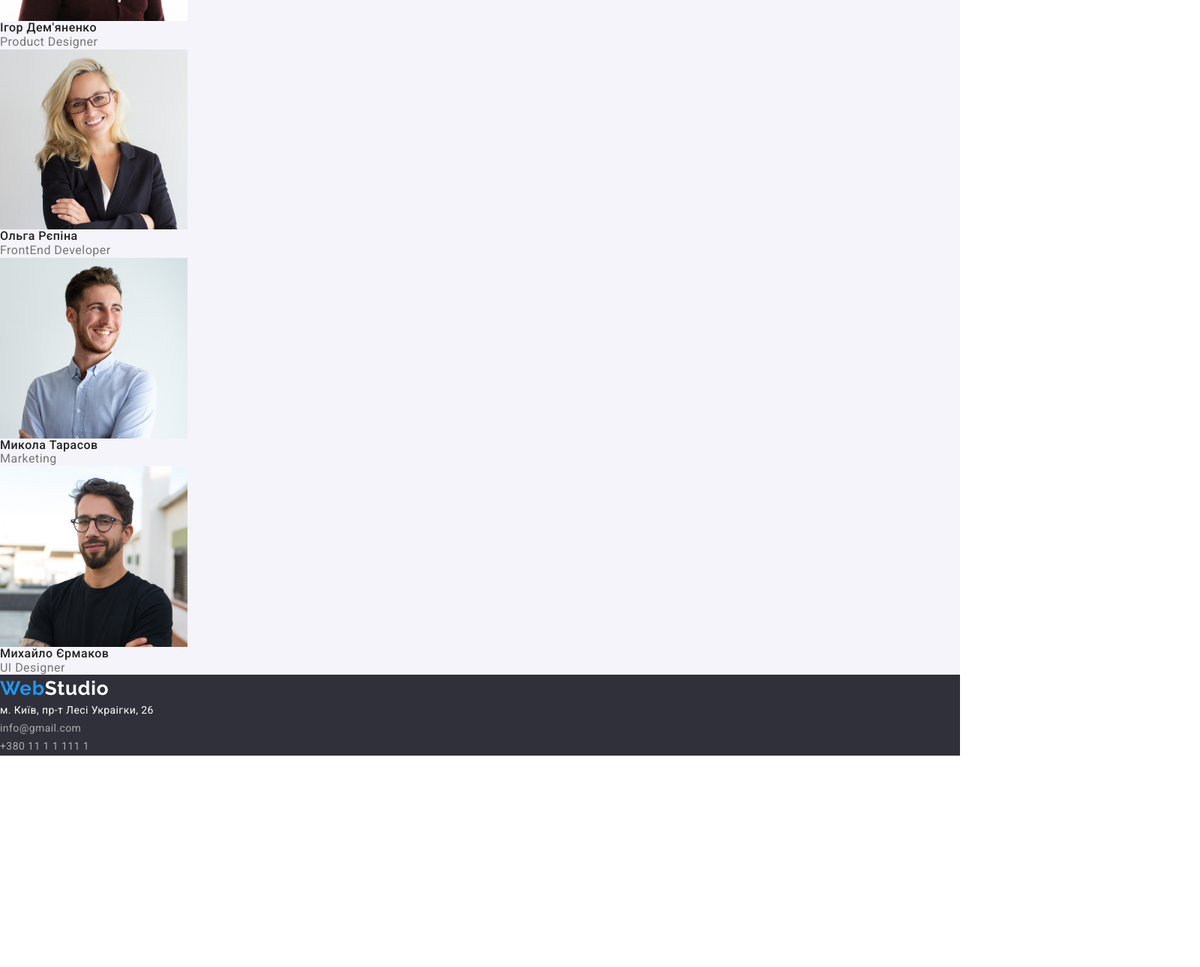
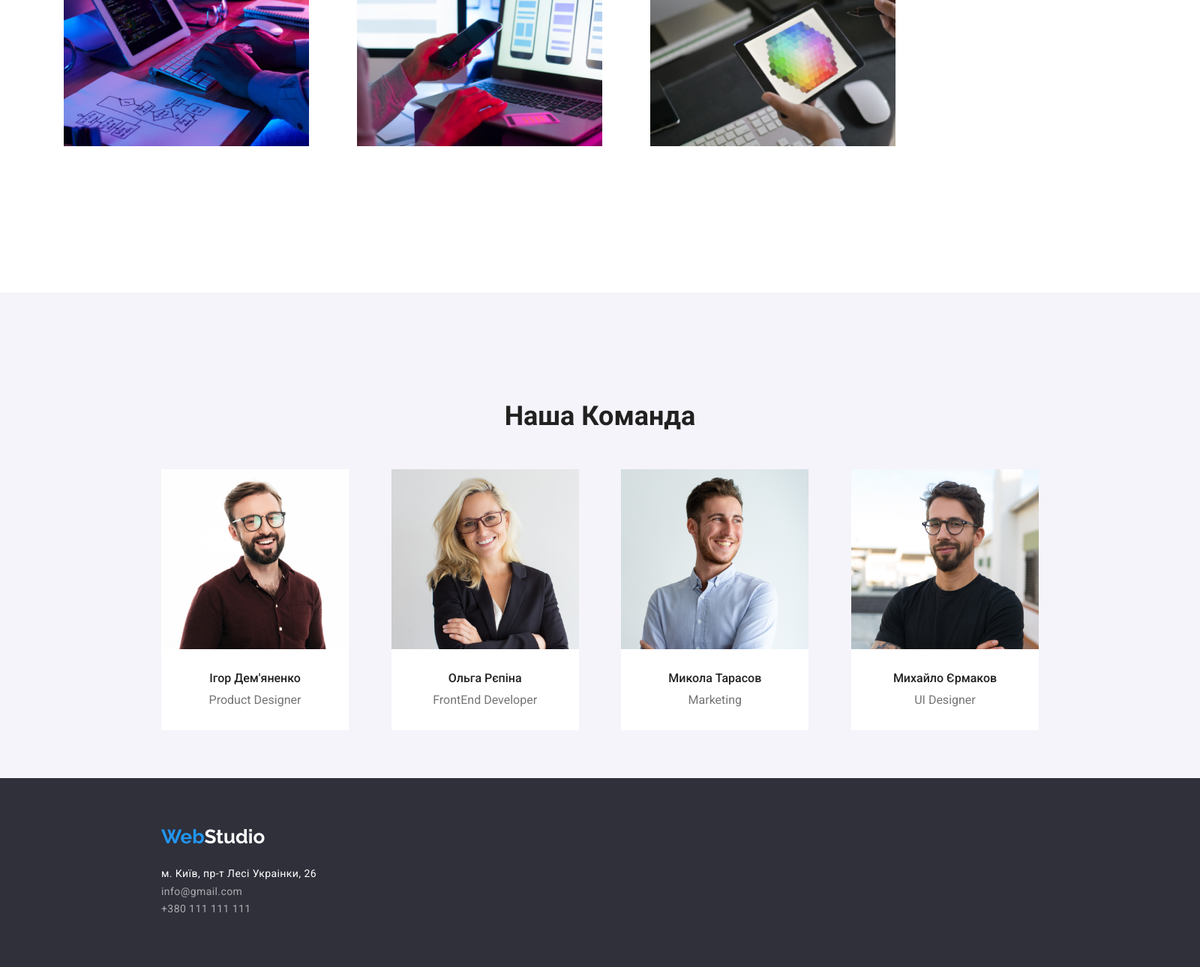
Before and after one commit to FiloVot/HomeWork, a plain HTML site: page index.html in a window 1280 px wide. Shown: the part 1125-2415 px from the top of the page at 75% size, 1600 px wide, since content can reach past the window. Before the commit the page ends 2133 px from the top, so only its background shows below. Drawn offline with nearby package versions, Linux system fonts and the light colour scheme.

Commit message:
add flex and more

```diff
--- a/CSS/style.css
+++ b/CSS/style.css
@@ -12,8 +12,20 @@ body {
     font-family: "Roboto", serif;
 }
 
-header {
-    padding-bottom: 360px 210px;
+.header {
+    padding: 24px 0;
+}
+
+.header-flex {
+    display: flex;
+    justify-content: space-between;
+    align-items: center;
+}
+
+.conteiner {
+    max-width: 1200px;
+    padding: 0 15px;
+    margin: 0 auto;
 }
 
 .web {
@@ -30,9 +42,12 @@ header {
     font-size: 26px;
     font-weight: 700;
     line-height: 1.385;
-    letter-spacing: 0.03em;
-    text-align: left;
-    text-decoration: none;
+   margin-right: 0 auto;
+}
+
+.header-list {
+    display: flex;
+    gap: 50px;
 }
 
 .header-item {
@@ -40,8 +55,7 @@ header {
 font-size: 14px;
 font-weight: 500;
 line-height: 1.172;
-letter-spacing: 0.02em;
-text-transform: none;
+text-transform: uppercase;
 }
 
 .contact-item {
@@ -49,10 +63,11 @@ text-transform: none;
 font-size: 14px;
 font-weight: 500;
 line-height: 1.172;
-letter-spacing: 0.02em;
+display: flex;
 }
 
 .hero {
+    padding: 200px 0;
     background: var(--main-bg)
 }
 .hero-title {
@@ -66,11 +81,24 @@ text-align: center;
 .hero-button {
     background: var(--button-bg);
     color: var(--font-second);
+    display: flex;
+margin: 0 auto;
 font-size: 16px;
 font-weight: 700;
 line-height: 1.875;
-letter-spacing: 0.06em;
+padding: 10px 32px;
 }
+
+.features {
+    padding-top: 94px;
+}
+
+.features-list {
+    display: flex;
+    justify-content: space-between;
+    flex-direction: row;
+}
+
 .features-title {
     color: var(--font-main);
     font-size: 14px;
@@ -83,7 +111,7 @@ letter-spacing: 0.06em;
 font-size: 14px;
 font-weight: 400;
 line-height: 1.714;
-letter-spacing: 0.03em;
+padding-bottom: 118px;
 }
 .service-title {
     color: var(--font-main);
@@ -91,49 +119,95 @@ font-size: 36px;
 font-weight: 700;
 line-height: 1.172;
 letter-spacing: 0.03em;
-text-align: center;
+display: flex;
+justify-content: center;
+padding-bottom: 50px;
 }
+
+.service-item {
+    display: flex;
+    display: block;
+    display: inline-block;
+    justify-content: space-between;
+    align-items: center;
+    padding: 0 30px 188px;
+}
+
+.service-img {
+    width: 327px;
+    height: 294px;
+}
+
 .team {
     background: var(--team-bg);
+    width: 1600px;
+height: 648px;
+padding: 94px 0;
 }
 .team-title {
     color: var(--font-main);
 font-size: 36px;
 font-weight: 700;
 line-height: 1.172;
-letter-spacing: 0.03em;
-text-align: center;
+padding: 50px 0;
+display: flex;
+justify-content: center;
 }
+
+.team-list {
+    display: flex;
+    justify-content: space-between;
+    padding-bottom: 124px;
+}
+
+.team-item {
+    background: var(--font-second);
+}
+
 .team-name {
     color: var(--font-main);
 font-size: 16px;
 font-weight: 500;
 line-height: 1.172;
-letter-spacing: 0.03em;
+display: flex;
+justify-content: center;
+padding-top: 30px;
+padding-bottom: 10px;
 }
 .team-role {
     color: var(--main-text);
 font-size: 16px;
 font-weight: 400;
 line-height: 1.172;
-letter-spacing: 0.03em;
+display: flex;
+justify-content: center;
+padding-bottom: 30px;
 }
 .footer {
     background: var(--main-bg);
+    width: 1600px;
+height: 252px;
+padding: 60px 0;
 }
+
+.footer-adrees {
+    color: var(--font-second);
+font-size: 14px;
+font-weight: 400;
+line-height: 1.714;
+letter-spacing: 0.03em;
+display: flex;
+justify-content: left;
+padding-top: 20px;
+}
+
 .footer-item {
 color: var(--font-thir);
 font-size: 14px;
 font-weight: 400;
 line-height: 1.714;
 letter-spacing: 0.03em;
-text-align: left;
+display: flex;
+justify-content: left;
+gap: 9px
 }
-.footer-adrees {
-    color: var(--font-second);
-font-size: 14px;
-font-weight: 400;
-line-height: 1.714;
-letter-spacing: 0.03em;
-text-align: left;
-}
--- a/index.html
+++ b/index.html
@@ -5,26 +5,29 @@
     <meta name="viewport" content="width=device-width, initial-scale=1.0" />
     <title>WebStudio</title>
 
-    <link rel="stylesheet" href="CSS/reset.css">
+    <link rel="stylesheet" href="CSS/reset.css" />
 
     <link
       rel="stylesheet"
       href="https://cdnjs.cloudflare.com/ajax/libs/normalize/8.0.1/normalize.min.css"
       integrity="sha512-NhSC1YmyruXifcj/KFRWoC561YpHpc5Jtzgvbuzx5VozKpWvQ+4nXhPdFgmx8xqexRcpAglTj9sIBWINXa8x5w=="
       crossorigin="anonymous"
-      referrerpolicy="no-referrer"/>
+      referrerpolicy="no-referrer"
+    />
 
     <link rel="preconnect" href="https://fonts.googleapis.com" />
     <link rel="preconnect" href="https://fonts.gstatic.com" crossorigin />
     <link
       href="https://fonts.googleapis.com/css2?family=Raleway:ital,wght@0,100..900;1,100..900&family=Roboto:ital,wght@0,100..900;1,100..900&display=swap"
-      rel="stylesheet"/>
+      rel="stylesheet"
+    />
 
     <link rel="stylesheet" href="CSS/style.css" />
   </head>
   <body>
     <!-- Шапка Сайту -->
     <header class="header">
+      <div class="conteiner header-flex">
         <a href="./index.html" class="logo"
           ><span class="web">Web</span><span class="studio">Studio</span></a
         >
@@ -43,15 +46,19 @@
             <li><a class="contact-item" href="#">+38 096 111 11 11</a></li>
           </ul>
         </address>
+      </div>
     </header>
     <!-- Головный блок -->
     <main>
       <section class="hero">
+        <div class="conteiner">
           <h1 class="hero-title">Ефективне рішеня для вашого бізнеса</h1>
           <button type="button" class="hero-button">Замовити Послугу</button>
+        </div>
       </section>
       <!-- Увага до деталій -->
       <section class="features">
+        <div class="conteiner">
           <ul class="features-list">
             <li class="features-item">
               <h3 class="features-title">Увага до деталей</h3>
@@ -63,8 +70,8 @@
             <li class="features-item">
               <h3 class="features-title">Пунктуальність</h3>
               <p class="features-text">
-              Завдання організації, особливо рамки і місце навчання кадрів тягне
-              у себе.
+                Завдання організації, особливо рамки і місце навчання кадрів
+                тягне у себе.
               </p>
             </li>
             <li class="features-item">
@@ -76,19 +83,22 @@
             <li class="features-item">
               <h3 class="features-title">Сучасні Технології</h3>
               <p class="features-text">
-              Значимість цих проблем настільки очевидна, що реалізація планових
-              завдань.
+                Значимість цих проблем настільки очевидна, що реалізація
+                планових завдань.
               </p>
             </li>
           </ul>
+        </div>
       </section>
       <!-- Чим Ми Займаемося -->
       <section class="service">
+        <div class="conteiner">
           <h2 class="service-title">Чим Ми Займаемося</h2>
           <ul class="service-list">
             <li class="service-item">
               <img
                 src="images/imgs/box1.png"
+                height="260"
                 width="150"
                 alt="Кодимо"
                 class="service-img"
@@ -97,6 +107,7 @@
             <li class="service-item">
               <img
                 src="images/imgs/box2.png"
+                height="260"
                 width="150"
                 alt="Робимо Сайти"
                 class="service-img"
@@ -105,15 +116,18 @@
             <li class="service-item">
               <img
                 src="images/imgs/box3.png"
+                height="260"
                 width="150"
                 alt="Малюемо"
                 class="service-img"
               />
             </li>
           </ul>
+        </div>
       </section>
       <!-- Наша Команда -->
       <section class="team">
+        <div class="conteiner">
           <h2 class="team-title">Наша Команда</h2>
           <ul class="team-list">
             <li class="team-item">
@@ -157,19 +171,22 @@
               <p class="team-role">UI Designer</p>
             </li>
           </ul>
+        </div>
       </section>
     </main>
     <!-- Підвал Сайту -->
     <footer class="footer">
+      <div class="conteiner">
         <a href="#" class="logo"
           ><span class="web">Web</span
           ><span class="studio-second">Studio</span></a
         >
         <ul class="footer-list">
-        <li class="footer-adrees">м. Київ, пр-т Лесі Украігки, 26</li>
+          <li class="footer-adrees">м. Київ, пр-т Лесі Украінки, 26</li>
           <li class="footer-item">info@gmail.com</li>
-        <li class="footer-item">+380 11 1 1 111 1</li>
+          <li class="footer-item">+380 111 111 111</li>
         </ul>
+      </div>
     </footer>
   </body>
 </html>
```
Lines whose indentation alone changed are shown as unchanged.
